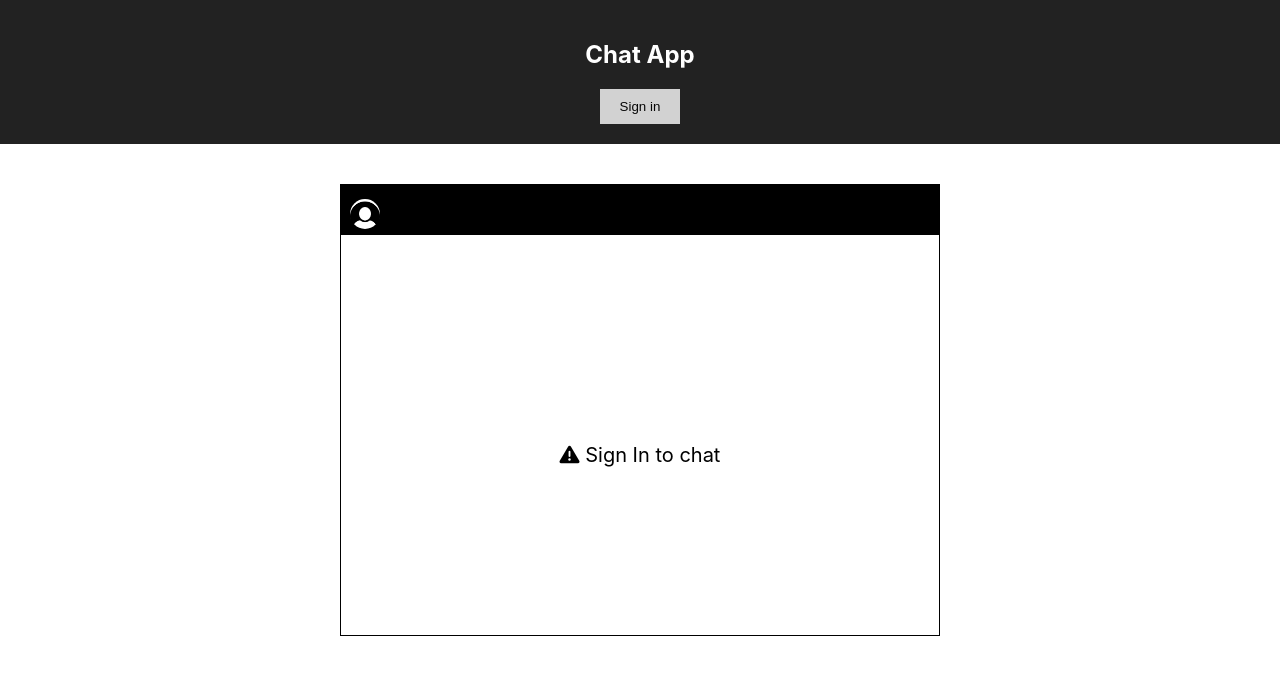
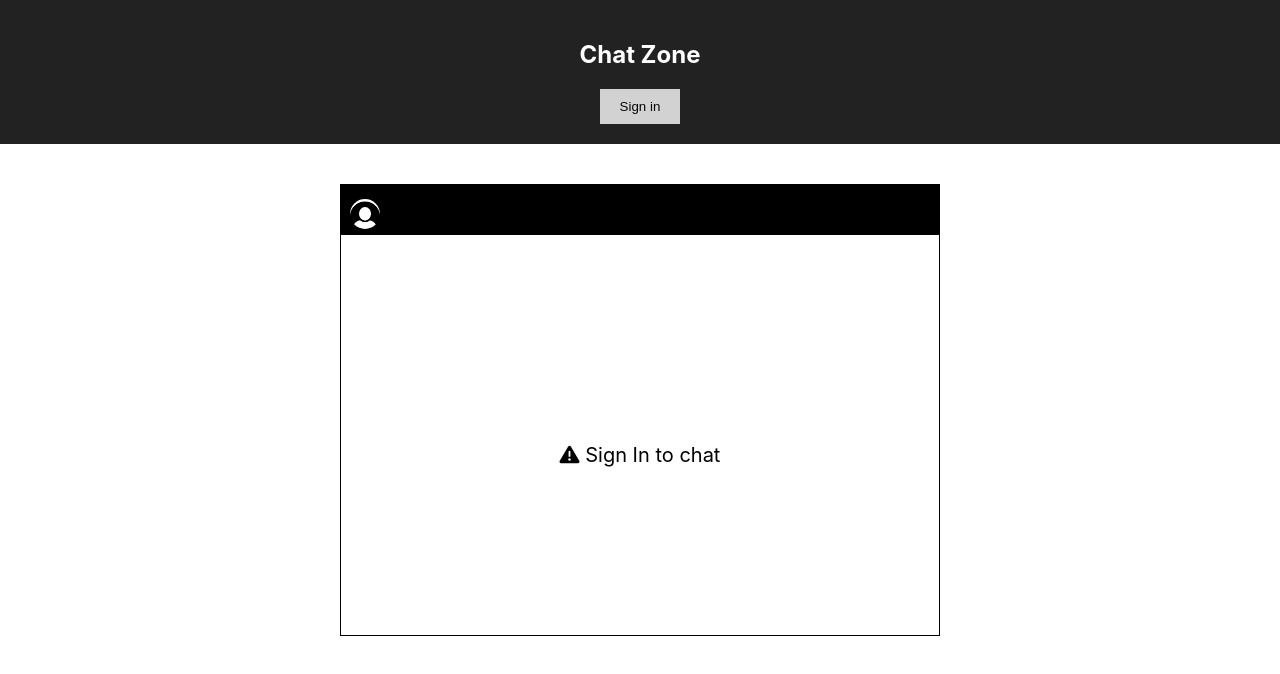
Before and after one commit to ashishnagpal2498/Chat-Zone, a React (Create React App) app: page / in a window 1280 px wide. Shown: the top 674 px of the page. Built offline with nearby package versions, Linux system fonts and the light colour scheme; no server answers.

Commit message:
Chat Zone Finalize

```diff
--- a/package.json
+++ b/package.json
@@ -10,6 +10,7 @@
     "curl": "^0.1.4",
     "firebase": "^7.6.1",
     "firebase-admin": "^8.9.0",
+    "firebase-tools": "^7.13.1",
     "react": "^16.12.0",
     "react-bidirectional-infinite-scroll": "^2.0.1",
     "react-dom": "^16.12.0",
--- a/src/App.js
+++ b/src/App.js
@@ -49,7 +49,7 @@ class App extends Component {
         <div className="app">
         <div className="app__header">
           <h2>
-            Chat App
+            Chat Zone
           </h2>
           { !this.state.user ? (
             <button style={{textAlign:"right"}}
--- a/src/firebase-functions.js
+++ b/src/firebase-functions.js
@@ -54,7 +54,7 @@ export function notificationObjGenerator(message,protocol){
 
     return {
         "notification": {
-            "title": "Chat App",
+            "title": "Chat Zone",
             "body": `${message}`,
             "sound":"/audio_file.wav",
             "click_action": `${protocol==="http"?"http://localhost:3000/":"https://fir-reactapp-d05b3.firebaseapp.com/"}`,
```
Also changed, not shown: 2 other files (tests, documents, lock files or other folders).
